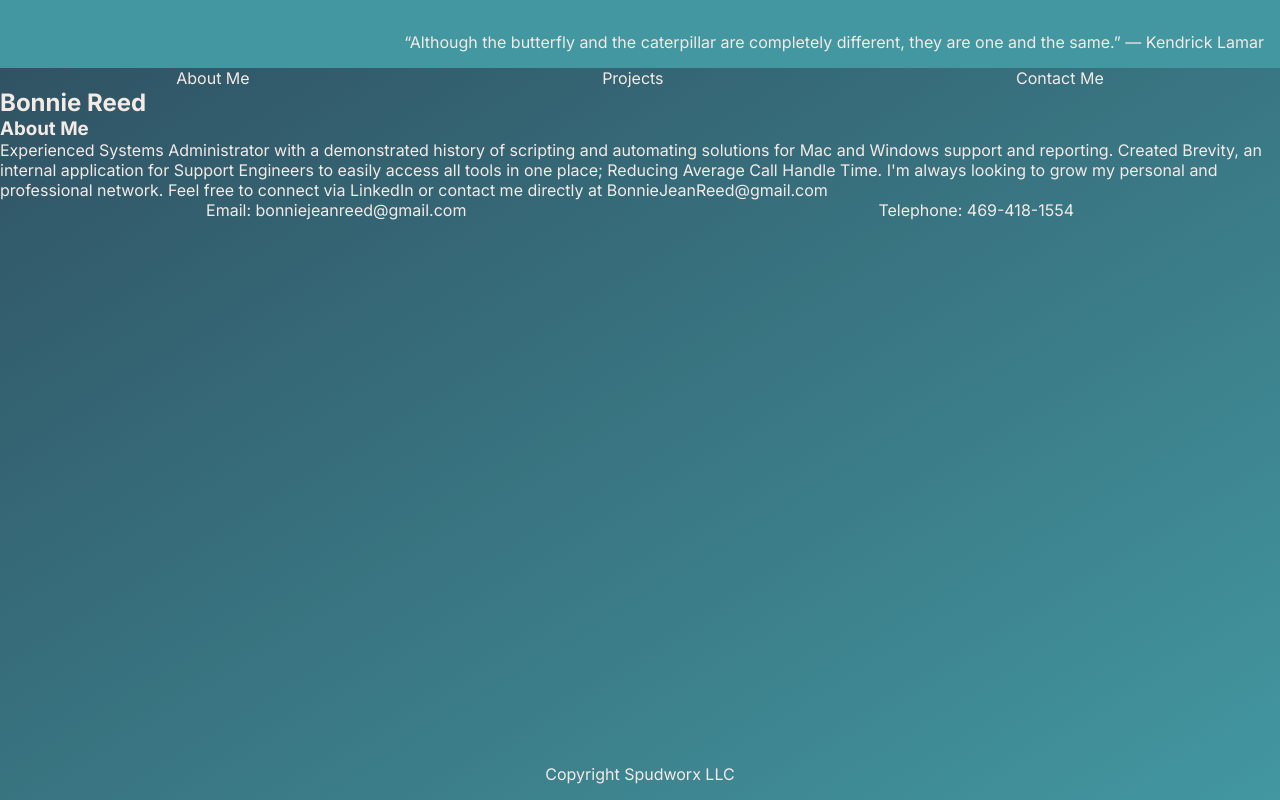
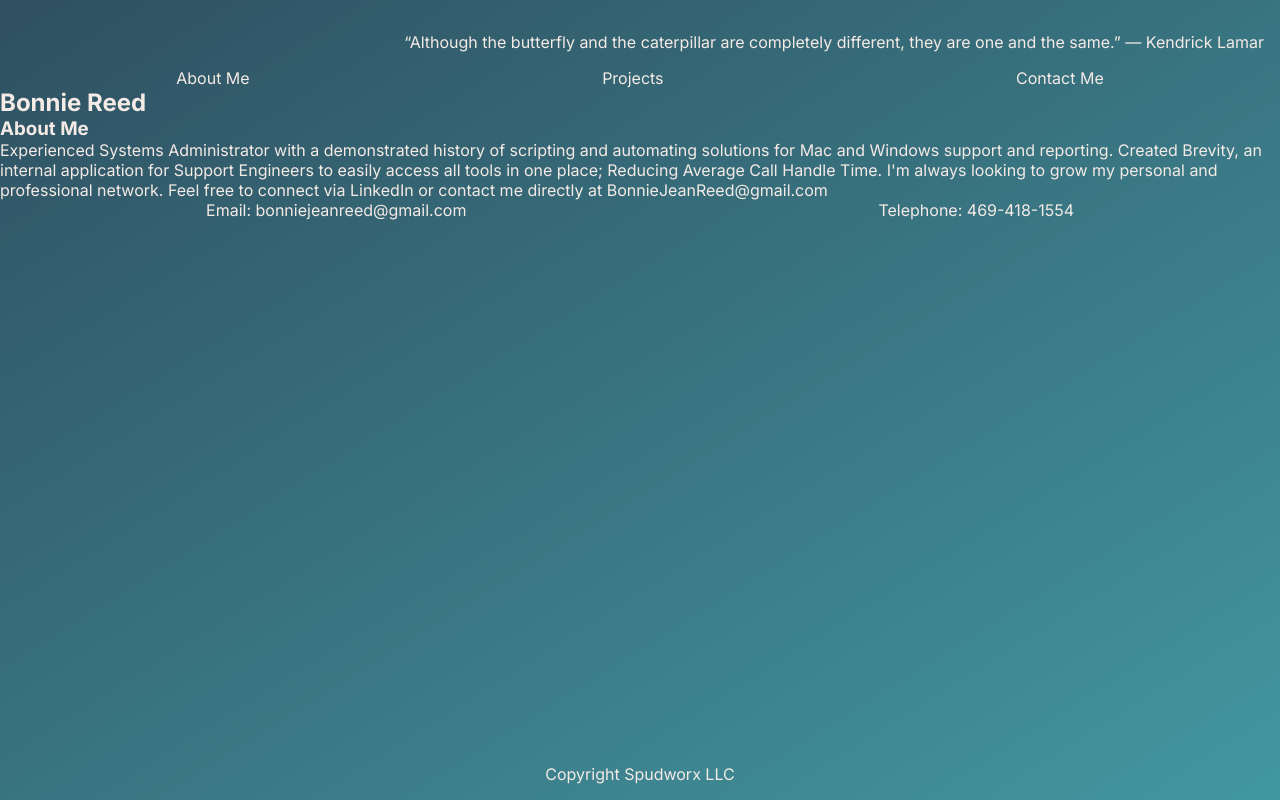
Before and after one commit to bonniereed/Portfolio, a Next.js app: page / in a window 1280 px wide. Built offline with nearby package versions, Linux system fonts and the light colour scheme.

Commit message:
updating styling

```diff
--- a/src/app/globals.css
+++ b/src/app/globals.css
@@ -37,19 +37,11 @@ ul {
   padding: 0;
 }
 .quote{
-  background-color: #4297A0;
   padding-top: 2em;
   padding-bottom: 1em;
   padding-right: 1em;
   display: flex;
   justify-content:right;
-}
-.navA{display:flex;
-  justify-content:right
-
-}
-.head{
-
 }
 .footer {
   position: absolute;
```
